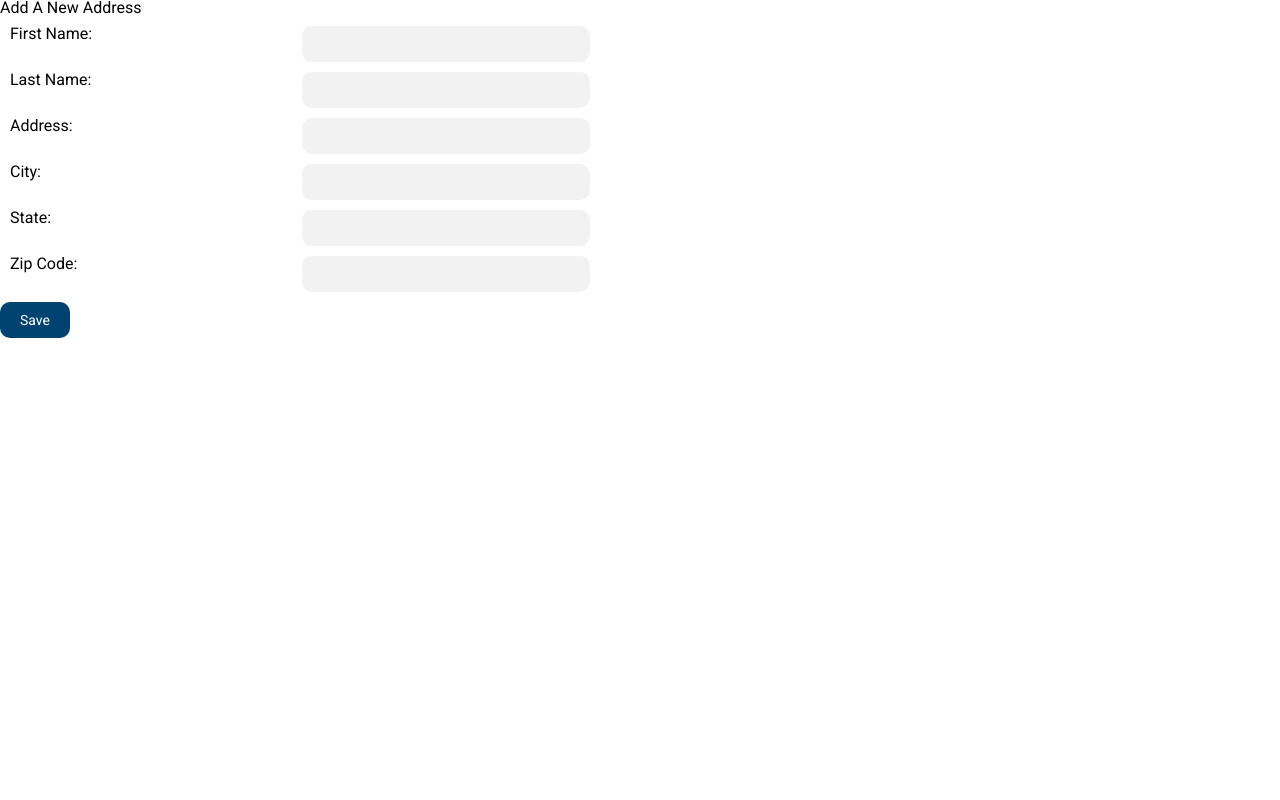
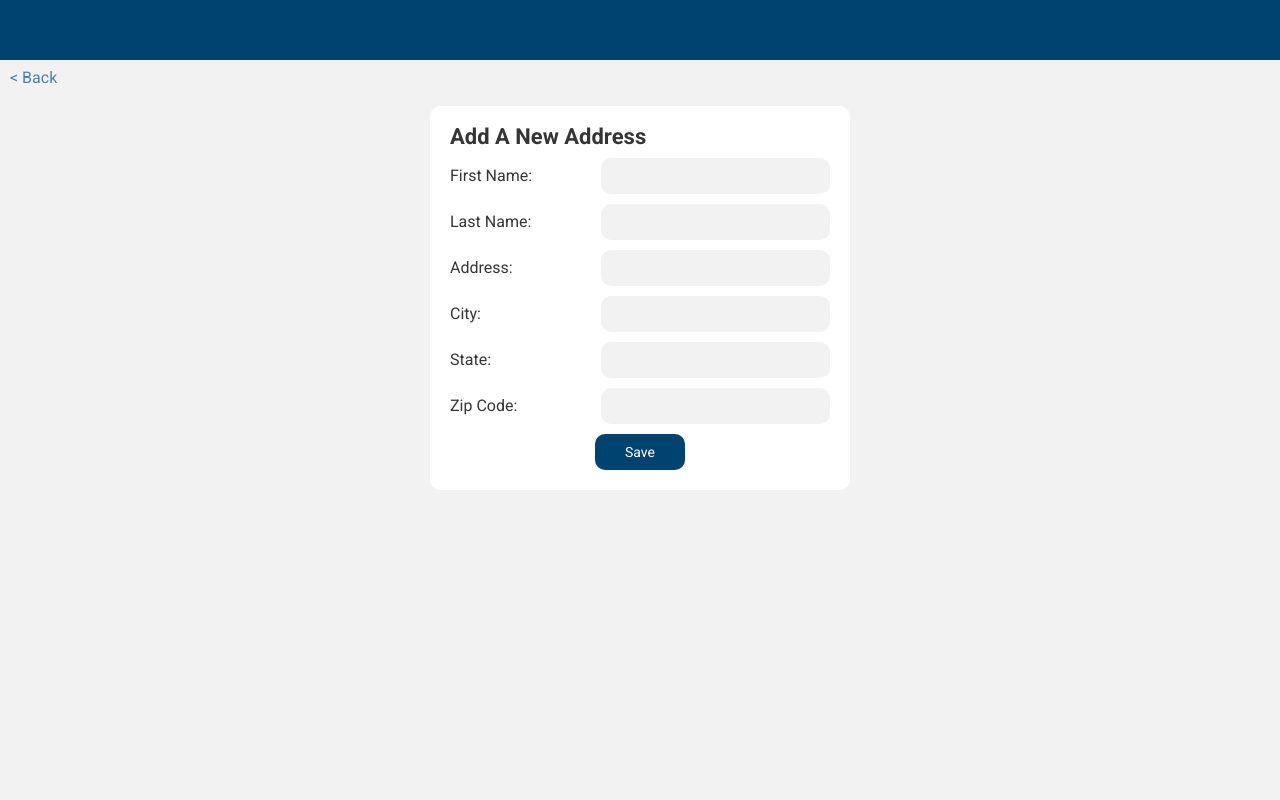
Before and after one commit to jjlljj/address-book, a Flask app: page /address_book/new in a window 1280 px wide. Run offline with Flask 2, Linux system fonts and the light colour scheme.

Commit message:
style submit button, add header background

```diff
--- a/app/static/css/style.css
+++ b/app/static/css/style.css
@@ -1,6 +1,11 @@
+body {
+  background: #f2f2f2;
+  min-height: 100vh;
+}
+
 body * {
   font-family: 'Roboto', sans-serif;
-  color: ##353535;
+  color: #353535;
 }
 
 h1 {
@@ -24,6 +29,12 @@ a {
 /* light gray brown*/
 /*#707077*/
 
+h3 {
+  font-size: 22px;
+  font-weight: 700;
+  margin: 10px;
+}
+
 p {
   font-size: 14px;
   margin: 10px;
@@ -36,25 +47,41 @@ input {
   padding: 10px 20px;
 }
 
+.site-header {
+  min-height: 60px;
+  background:#004371;
+}
+
+.nav-link {
+  display: block;
+  margin: 10px;
+}
+
+.form-container {
+  background: #ffffff;
+  border-radius: 10px;
+  margin: 20px auto;
+  max-width: 400px;
+  padding: 10px;
+}
+
+.form-row {
+  align-items: center;
+  display: flex;
+  justify-content: space-between;
+  margin: 10px;
+}
+
 .submit-button {
   background: #004371;
   border-radius: 10px;
   color: #ffffff;
+  display: block;
   font-size: 14px;
-  padding: 10px 20px;
+  margin: 10px auto;
+  padding: 10px 30px;
 }
 
 .submit-button:hover {
   background: #0062a6;
 }
-
-.form-container {
-  max-width: 600px;
-  background: #ffffff;
-}
-
-.form-row {
-  display: flex;
-  justify-content: space-between;
-  margin: 10px;
-}
--- a/app/templates/address_form.html
+++ b/app/templates/address_form.html
@@ -2,38 +2,37 @@
 
 {% block content %}
 
-
-<h3>{{ form_title }}</h3>
+<a href="{{ url_for("address_book") }}" class="nav-link">< Back</a>
 
 <div class="form-container" >
+  <h3>{{ form_title }}</h3>
   <form id="address-form" action="" method="post" novalidate onsubmit="validateAddress(event)">
     {{ form.hidden_tag() }}
     <div class="form-row">
       {{ form.first_name.label }}
-        {{ form.first_name(size=32) }}
+      {{ form.first_name(size=24) }}
     </div>
     <div class="form-row">
       {{ form.last_name.label }}
-        {{ form.last_name(size=32) }}
+      {{ form.last_name(size=24) }}
     </div>
     <div class="form-row">
       {{ form.address.label }}
-        {{ form.address(size=32) }}
+      {{ form.address(size=24) }}
     </div>
     <div class="form-row">
       {{ form.city.label }}
-        {{ form.city(size=32) }}
+      {{ form.city(size=24) }}
     </div>
     <div class="form-row">
       {{ form.state.label }}
-        {{ form.state(size=32) }}
+      {{ form.state(size=24) }}
     </div>
     <div class="form-row">
       {{ form.zip_code.label }}
-        {{ form.zip_code(size=32) }}
+      {{ form.zip_code(size=24) }}
     </div>
 
-        <!--<p>{{ form.submit() }}</p>-->
     <button type="submit" class="submit-button">Save</button>
   </form>
 </div>
--- a/app/templates/base.html
+++ b/app/templates/base.html
@@ -5,6 +5,7 @@
         {% else %}
         <title>Address Book</title>
         {% endif %}
+        <meta name="viewport" content="width=device-width, initial-scale=1, shrink-to-fit=no">
         <link rel="shortcut icon" href="{{ url_for('static', filename='favicon.ico') }}">
         <link href="https://fonts.googleapis.com/css?family=Open+Sans:400,700&display=swap" rel="stylesheet">
         <link href="https://fonts.googleapis.com/css?family=Roboto:400,700&display=swap" rel="stylesheet">
@@ -12,6 +13,11 @@
         <link rel="stylesheet" type="text/css" href="{{ url_for('static', filename = 'css/style.css') }}">
     </head>
     <body>
+      <div class="site-header">
+        {% if page_title %}
+        <h3>{{ page_title }}</h3>
+        {% endif %}
+      </div>
       {% block content %}
       {% endblock %}
     </body>
```
Lines whose indentation alone changed are shown as unchanged.
